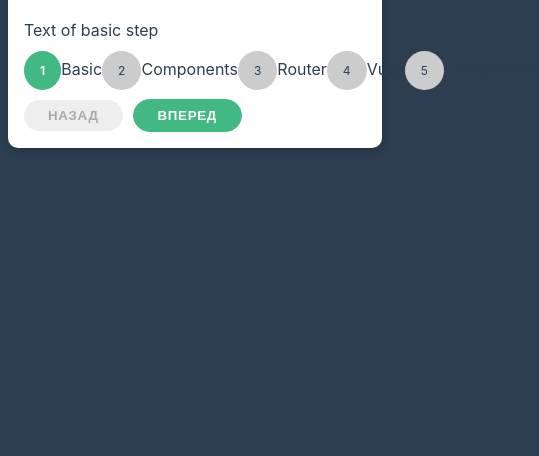
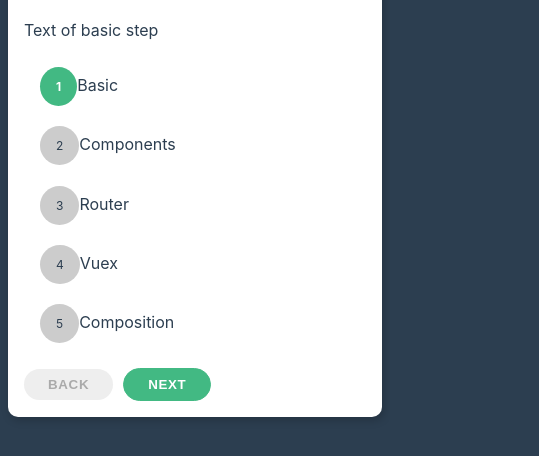
Before and after one commit to RAprogramm/vue3-steps-plugin, a plain HTML site: page index.html in a window 390 px wide. Shown: the part 102-558 px from the top of the page, 539 px wide, since content can reach past the window. Drawn offline with nearby package versions, Linux system fonts and the light colour scheme.

Commit message:
add mobile responsive

```diff
--- a/app.js
+++ b/app.js
@@ -14,41 +14,33 @@ const app = Vue.createApp({
     }
   },
   methods: {
+    setActive(i) {
+      this.activeIndex = i
+    },
     prev() {
-      // когда нажимаем кнопку назад
       if (this.activeIndex !== 0) {
         this.activeIndex--
       }
     },
     reset() {
-      // начать заного
       this.isActiveStep = true
       this.activeIndex = 0
     },
     nextOfFinish() {
-      // кнопка вперед или закончить
       if (this.activeIndex !== this.steps.length - 1) {
         this.activeIndex++
       } else {
         this.isActiveStep = false
       }
-    },
-    setActive(i) {
-      // когда нажимаем на определенный шаг
-      this.activeIndex = i
     }
   },
   computed: {
-    // тут стоит определить несколько свойств:
-    // 1. текущий выбранный шаг
     activeStep() {
       return this.steps[this.activeIndex]
     },
-    // 2. выключена ли кнопка назад
     isButtonDisabled() {
       return this.activeIndex === 0
     },
-    // 3. находимся ли мы на последнем шаге
     isLastStep() {
       return this.activeIndex === this.steps.length - 1
     }
@@ -74,13 +66,13 @@ const app = Vue.createApp({
             :disabled="isButtonDisabled"
             class="btn"
             @click="prev"
-          >Назад</button>
+          >Back</button>
           <button class="btn primary" @click="nextOfFinish">
-            {{ isLastStep ? 'Закончить' : 'Вперед' }}
+            {{ isLastStep ? 'Finish' : 'Next' }}
           </button>
         </div>
         <div v-else>
-          <button class="btn" @click="reset">Начать заново</button>
+          <button class="btn" @click="reset">Start again</button>
         </div>
     </div>
   `
--- a/styles.css
+++ b/styles.css
@@ -185,7 +185,6 @@ h3 {
 .steps {
 position: relative;
 }
-
 .steps-list {
 list-style: none;
 margin: 0;
@@ -215,3 +214,11 @@ h3 {
 font-weight: bold;
 color: #ffffff;
 }
+@media only screen and (max-width: 530px) {
+    .steps-item {
+        margin: 1rem;
+    }
+    .steps-list {
+        display: grid;
+    }
+}
```
Lines whose indentation alone changed are shown as unchanged.
